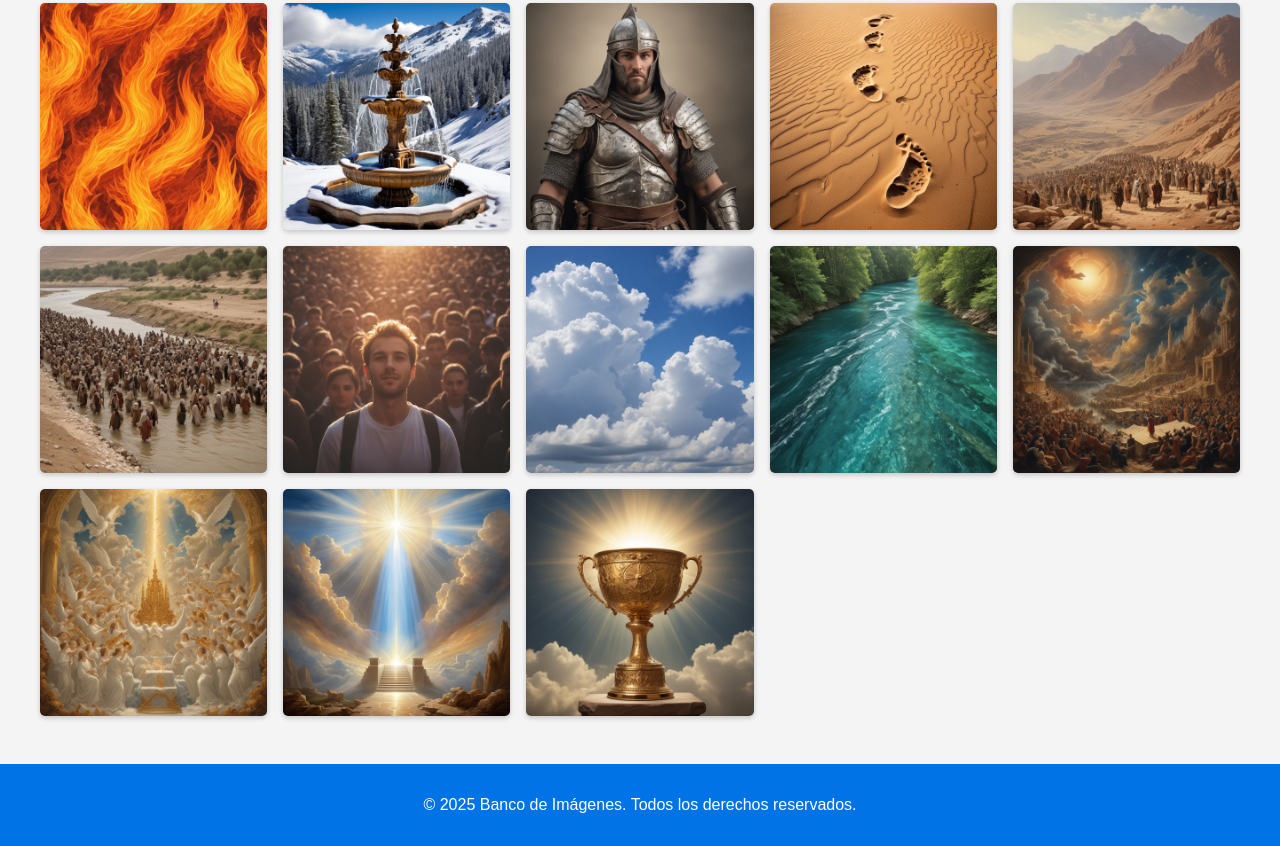
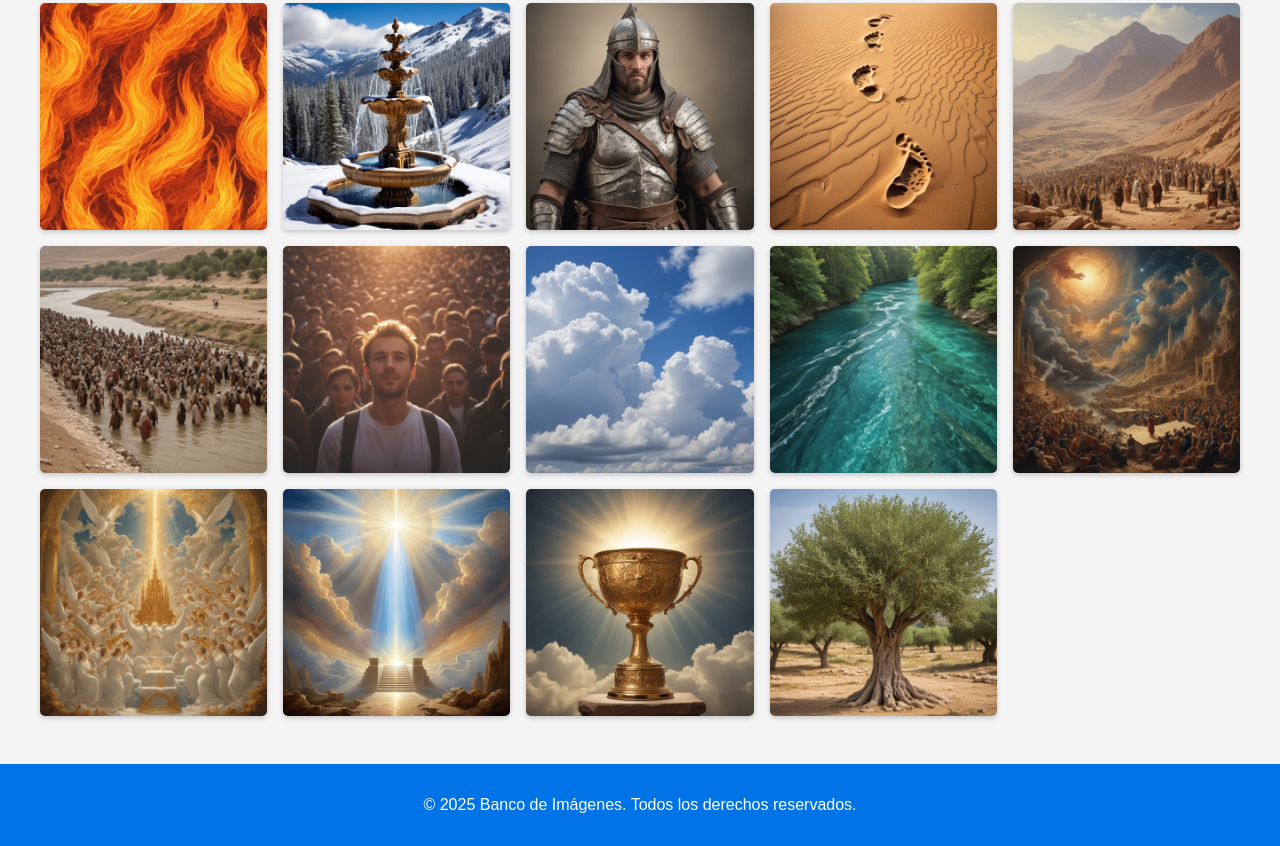
Before and after one commit to Rodrigotechnology/BANCO-DE-IMAGENES, a plain HTML site: page index.html in a window 1280 px wide. Shown: the part 1207-2053 px from the top of the page. Drawn offline with Linux system fonts and the light colour scheme.

Commit message:
Update index.html

```diff
--- a/index.html
+++ b/index.html
@@ -121,6 +121,7 @@
         <img src="Imagenes/sinfonia1.jpeg" alt="Imagen 28">
         <img src="Imagenes/trono.jpeg" alt="Imagen 29">
         <img src="Imagenes/vaso de honra.jpeg" alt="Imagen 30">
+        <img src="Imagenes/olivo.jpeg" alt="Imagen 31">
     </section>
 
     <footer>
```
